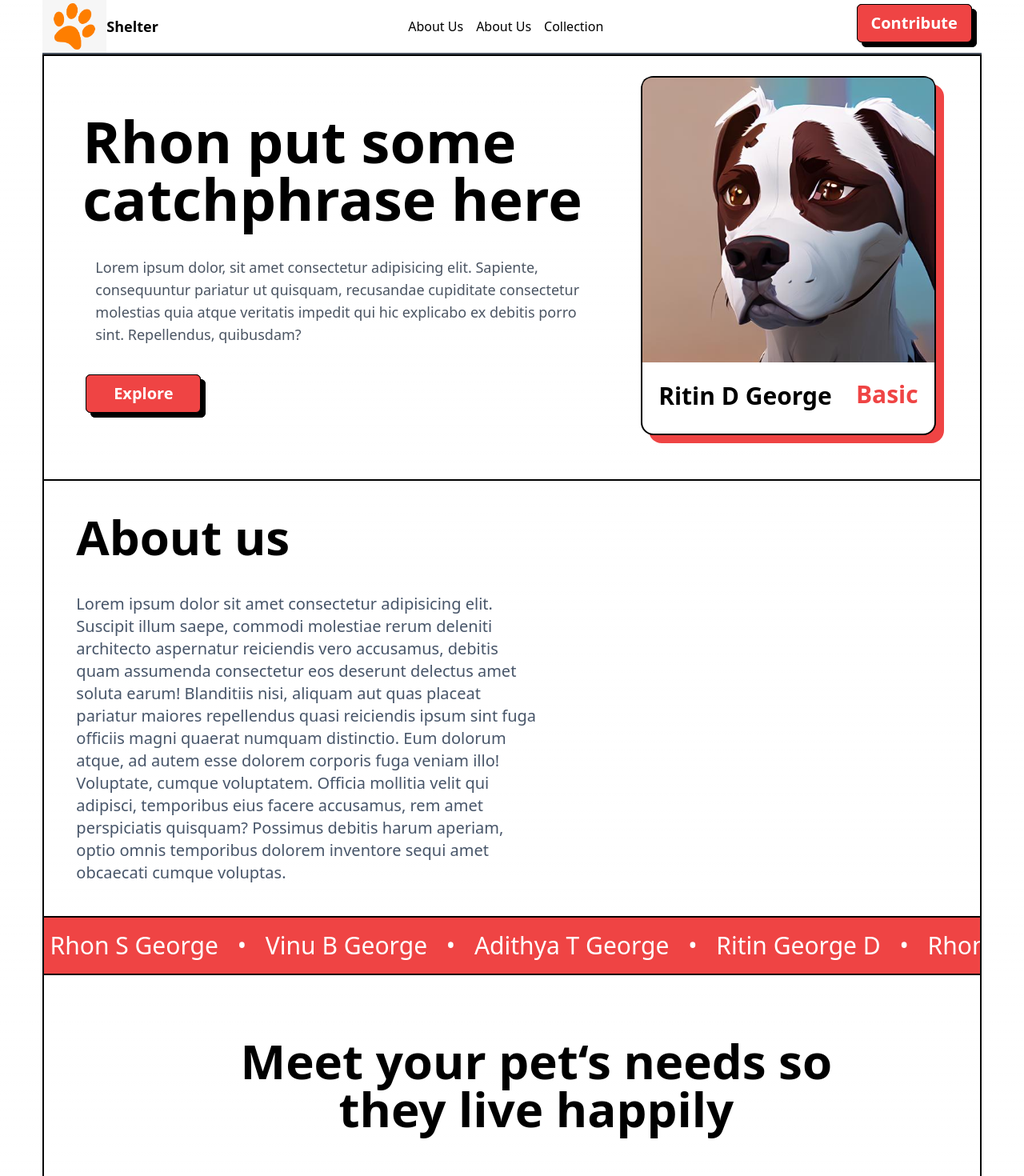
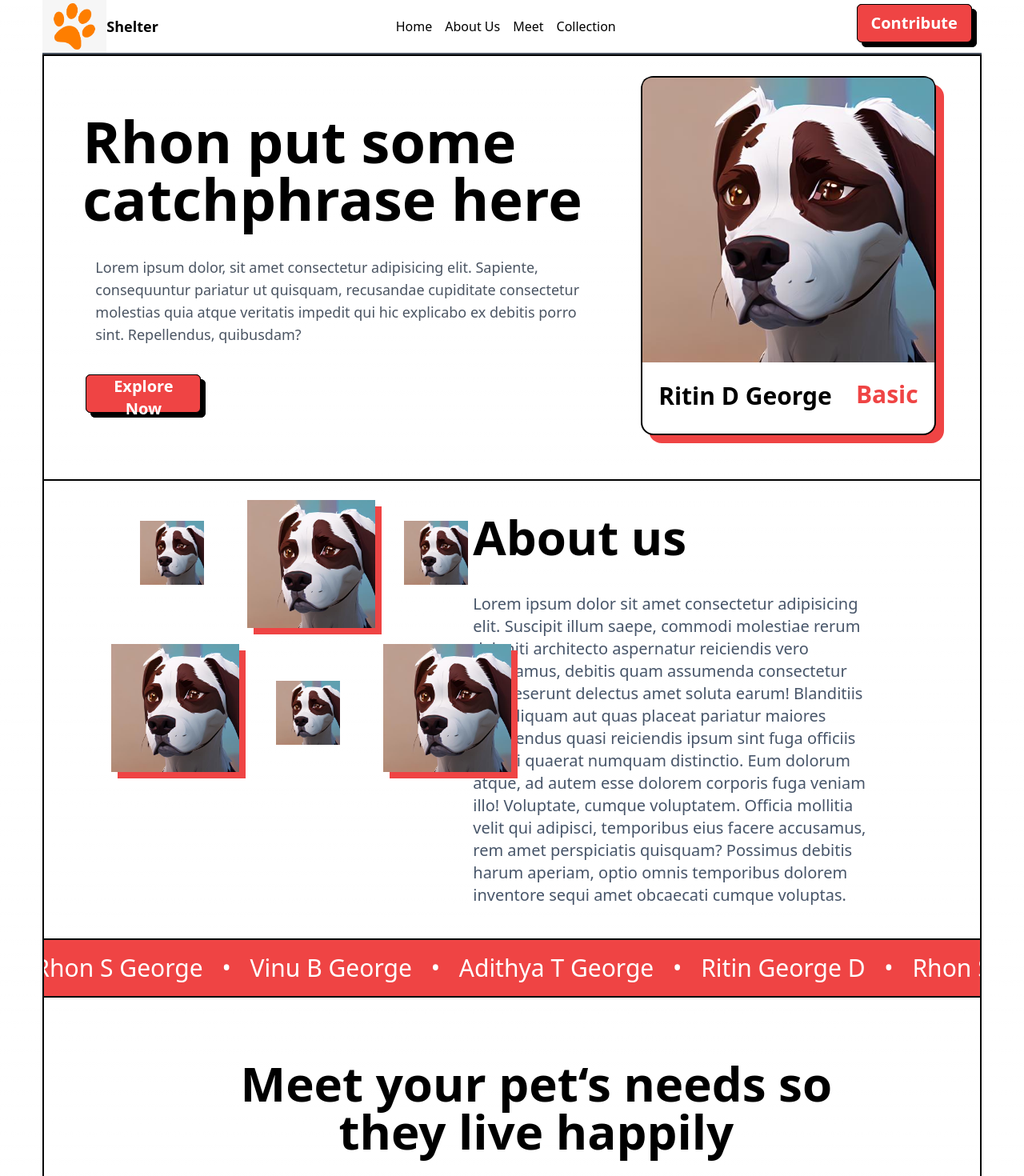
Before and after one commit to fal3n-4ngel/Project-Shelter, a Next.js app: page / in a window 1280 px wide. Shown: the top 1470 px of the page at 80% size. Built offline with nearby package versions, Linux system fonts and the light colour scheme.

Commit message:
add: animation and about us page
Co-authored-by: Adithya Krishnan <fal3n-4ngel@users.noreply.github.com>

```diff
--- a/package.json
+++ b/package.json
@@ -15,6 +15,7 @@
     "autoprefixer": "10.4.14",
     "eslint": "8.38.0",
     "eslint-config-next": "13.3.0",
+    "gsap": "^3.11.5",
     "next": "^13.3.0",
     "postcss": "8.4.22",
     "react": "^18.2.0",
--- /dev/null
+++ b/src/components/Knowmore.tsx
@@ -0,0 +1,25 @@
+import React from "react";
+import Image from "next/image";
+import dog from "../assets/dog.png";
+
+export default function Knowmore() {
+  return (
+    <div className=" ">
+      <div className=" border-[0.02em] border-black max-w-[20rem] flex flex-col  m-10   rounded-xl hover:shadow-[10px_10px_0px_rgb(239,68,68)] hover:translate-x-[-10px] hover:translate-y-[-10px] transition-all">
+        <div className=" rounded-t-lg img w-[100%] h-[80%] bg-black">
+          <Image
+            src={dog}
+            alt=""
+            className="h-[100%] border-black border-b-2 rounded-t-xl "
+          />
+        </div>
+        <div className="bg-white flex justify-between items-center m-2">
+          <div className="flex justify-center flex-col mt-1 gap-1">
+            <h1 className="text-black text-2xl font-semibold">Name</h1>
+          </div>
+          <h1 className=" text-red-500 text-2xl font-regular"> Test</h1>
+        </div>
+      </div>
+    </div>
+  );
+}
--- a/src/components/PetBox.tsx
+++ b/src/components/PetBox.tsx
@@ -1,17 +1,19 @@
 import React from 'react'
+import Image from "next/image";
+import dog from "../assets/dog.png";
 
 export default function PetBox() {
   return (
     <div>
-      <div className='flex flex-col border-2 border-black m-10  w-[230px] h-[280px] rounded-xl hover:shadow-[10px_10px_0px_rgb(239,68,68)] hover:translate-x-[-10px] hover:translate-y-[-10px] transition-all'>
+      <div className=' max-w-[20rem] flex flex-col border-[0.02em] border-black m-10   rounded-xl hover:shadow-[10px_10px_0px_rgb(239,68,68)] hover:translate-x-[-10px] hover:translate-y-[-10px] transition-all'>
         <div className=" rounded-t-lg img w-[100%] h-[80%] bg-black">
-
+        <Image src={dog} alt="" className="h-[100%] border-black border-b-2 rounded-t-xl " />
         </div>
         <div className='bg-white flex justify-between items-center m-2'>
           <div className="flex justify-center flex-col mt-1 gap-1">
-            <h1 className='text-black text-2xl font-bold'>Name</h1>
+            <h1 className='text-black text-2xl font-semibold'>Name</h1>
           </div>
-          <h1 className=' text-red-500 text-2xl font-bold'> rarity</h1>
+          <h1 className=' text-red-500 text-2xl font-regular'> rarity</h1>
         </div>
       </div>
     </div>
--- a/src/pages/index.tsx
+++ b/src/pages/index.tsx
@@ -2,15 +2,74 @@ import Image from "next/image";
 import { Inter } from "next/font/google";
 import PetBox from "@/components/PetBox";
 import PopButton from "@/components/PopButton";
+import Knowmore from "@/components/Knowmore";
 import dog from "../assets/dog.png";
 import Marquee from "react-fast-marquee";
+import { gsap } from "gsap";
+import { ScrollTrigger } from "gsap/dist/ScrollTrigger";
+import { useEffect, useRef } from "react";
 
 const inter = Inter({ subsets: ["latin"] });
 
 export default function Home() {
+  gsap.registerPlugin(ScrollTrigger);
+  const homeDogRef = useRef(null);
+  const homeTextRef = useRef<any>(null);
+  const aboutUsRef = useRef<any>(null);
+  const objectivePageRef = useRef<any>(null);
+  const collectionPageRef=useRef<any>(null)
+
+  let ctx = gsap.context(() => {});
+  let hometl = gsap.timeline(
+    ScrollTrigger.create({
+      trigger: "#home",
+      onEnter: () => {hometl.restart()},
+      onLeave: () => {hometl.revert()},
+      onEnterBack: () => {hometl.restart()},
+      onLeaveBack: () => {hometl.revert()}
+    })
+  );
+
+
+
+  const homeLoad = () => {
+    ctx.revert();
+    hometl.set(gsap.utils.toArray(homeTextRef.current.children), {
+      transformOrigin: "left",
+      opacity: 0,
+      scale: 0.7,
+    });
+    hometl.set(homeDogRef.current, { opacity: 0, scale: 0.9 });
+    hometl.to(gsap.utils.toArray(homeTextRef.current.children), {
+      opacity: 1,
+      scale: 1,
+      duration: 1,
+      stagger: .2,
+      ease: "power2.easeIn",
+    });
+    hometl.to(homeDogRef.current, {
+      opacity: 1,
+      scale: 1,
+      duration: 1,
+      ease: "power3.easeInOut",
+    },"-=.5");
+  };
+
+  useEffect(() => {
+    ctx.add(() => {
+      homeLoad();
+    });
+    return () => {
+      ctx.revert();
+    };
+  });
+
   return (
     <main className="w-11/12 center m-auto text-black items-center justify-center">
-      <nav id="navbar" className=" sticky z-10 bg-white top-0 w-full   border-b-2 border-gray-600">
+      <nav
+        id="navbar"
+        className=" sticky z-10 bg-white top-0 w-full   border-b-2 border-gray-600"
+      >
         <div className="flex  flex-row items-center justify-between ">
           <div className="flex flex-row items-center justify-start">
             <div className="w-20">
@@ -18,10 +77,58 @@ export default function Home() {
             </div>
             <div className="text-lg text-black font-semibold">Shelter</div>
           </div>
-          <div className="flex flex-row justify-between space-x-4">
-            <div className="text-black">About Us</div>
-            <div className="text-black">About Us</div>
-            <div className="text-black">Collection</div>
+          <div>
+            <ul className="flex flex-row justify-between space-x-4 ">
+              <li data-te-nav-item-ref>
+                <a
+                  className="text-black disabled:text-slate-100"
+                  onClick={() => {
+                    homeTextRef?.current?.scrollIntoView({
+                      block: "end",
+                      behavior: "smooth",
+                    });
+                  }}
+                >
+                  Home
+                </a>
+              </li>
+              <li data-te-nav-item-ref>
+                <a onClick={() => {
+                    aboutUsRef?.current?.scrollIntoView({
+                      top: -100,
+                      block: "start",
+                      behavior: "smooth",
+                    });
+                  }}
+                  className="text-black disabled:text-slate-100"
+                >
+                  About Us
+                </a>
+              </li>
+              <li>
+                <a onClick={() => {
+                    objectivePageRef?.current?.scrollIntoView({
+                      block: "start",
+                      behavior: "smooth",
+                    });
+                  }}>
+                  Meet
+                </a>
+              </li>
+
+              <li>
+                <a onClick={() => {
+                    collectionPageRef?.current?.scrollIntoView({
+                      block: "start",
+                      behavior: "smooth",
+                    });
+                  }}
+                  className="text-black disabled:text-slate-100"
+                >
+                  Collection
+                </a>
+              </li>
+            </ul>
           </div>
 
           <div className="flex flex-row justify-between items-center space-x-4">
@@ -40,7 +147,10 @@ export default function Home() {
           id="home"
           className="flex text-black  border-b-[2px] border-black max-w-[2000px] min-h-[60vh]  justify-between pl-12"
         >
-          <div className="max-w-[60%] flex flex-col  justify-center">
+          <div
+            className="max-w-[60%] flex flex-col  justify-center"
+            ref={homeTextRef}
+          >
             <h1 className="flex mb-5 text-7xl font-bold">
               Rhon put some catchphrase here
             </h1>
@@ -52,7 +162,7 @@ export default function Home() {
             </p>
             <div className="mt-4">
               <PopButton
-                text="Explore"
+                text="Explore Now"
                 bgcolor="bg-red-500"
                 textColor="text-white"
                 shadow="rgb(0,0,0)"
@@ -60,7 +170,10 @@ export default function Home() {
             </div>
           </div>
 
-          <div className="w-[70%] item-center flex justify-end">
+          <div
+            className="w-[70%] item-center flex justify-end"
+            ref={homeDogRef}
+          >
             <div className="  bg-white flex flex-col border-2 border-black m-10  shadow-red-500 w-9/13  rounded-2xl shadow-[10px_10px_0px_rgb(0,0,0)]  translate-x-[-15px]  translate-y-[-15px] transition-all">
               <div className=" rounded-t-lg img w-[100%] h-[80%] bg-black">
                 <Image src={dog} alt="" className="h-[100%] rounded-t-xl " />
@@ -79,38 +192,93 @@ export default function Home() {
 
         <div
           id="aboutUs"
-          className="flex min-h-8/10 border-b-[2px] border-black"
+          className="flex flex-row justify-between min-h-8/10 border-b-[2px] border-black"
+          ref={aboutUsRef}
         >
-          <div></div>
-          <div className="w-[50%] m-10 flex flex-col justify-center">
-            <h1 className="mb-10 text-6xl font-bold text-black">About us</h1>
-            <p className="text-slate-600 text-xl">
-              Lorem ipsum dolor sit amet consectetur adipisicing elit. Suscipit
-              illum saepe, commodi molestiae rerum deleniti architecto
-              aspernatur reiciendis vero accusamus, debitis quam assumenda
-              consectetur eos deserunt delectus amet soluta earum! Blanditiis
-              nisi, aliquam aut quas placeat pariatur maiores repellendus quasi
-              reiciendis ipsum sint fuga officiis magni quaerat numquam
-              distinctio. Eum dolorum atque, ad autem esse dolorem corporis fuga
-              veniam illo! Voluptate, cumque voluptatem. Officia mollitia velit
-              qui adipisci, temporibus eius facere accusamus, rem amet
-              perspiciatis quisquam? Possimus debitis harum aperiam, optio omnis
-              temporibus dolorem inventore sequi amet obcaecati cumque voluptas.
-            </p>
+          <div>
+            <div className="w-11/12 flex flex-row ">
+
+                <div className=" relative w-full">
+
+                  <div className=" absolute w-40  top-[200px] left-20 shadow-red-500   shadow-[8px_8px_0px_rgb(0,0,0)] translate-y-1 translate-x-1 transition-all  ">
+                    <Image src={dog} alt="" />
+                  </div>
+
+                  <div className=" absolute w-20  top-[50px] left-[120px]  rounded-xl ">
+                    <Image src={dog} alt="" />
+                  </div>
+
+                  <div className="  absolute w-40  top-[20px] left-[250px] shadow-red-500  shadow-[8px_8px_0px_rgb(0,0,0)] translate-y-1 translate-x-1 transition-all">
+                  <Image src={dog} alt="" />
+                  </div>
+
+                  <div className=" absolute w-20  top-[50px] left-[450px]  rounded-xl ">
+                    <Image src={dog} alt="" />
+                  </div>
+
+                  <div className="  absolute w-40 top-[200px] left-[420px] shadow-red-500 shadow-[8px_8px_0px_rgb(0,0,0)] translate-y-1 translate-x-1 transition-all ">
+                  <Image src={dog} alt="" />
+                  </div>
+
+                  <div className=" absolute w-20  top-[250px] left-[290px]  rounded-xl ">
+                    <Image src={dog} alt="" />
+                  </div>
+
+                </div>
+
+              <div className="w-full m-10 flex flex-col justify-center">
+                <h1 className="mb-10 text-6xl font-bold text-black">
+                  About us
+                </h1>
+
+                <p className="text-slate-600 text-xl">
+                  Lorem ipsum dolor sit amet consectetur adipisicing elit.
+                  Suscipit illum saepe, commodi molestiae rerum deleniti
+                  architecto aspernatur reiciendis vero accusamus, debitis quam
+                  assumenda consectetur eos deserunt delectus amet soluta earum!
+                  Blanditiis nisi, aliquam aut quas placeat pariatur maiores
+                  repellendus quasi reiciendis ipsum sint fuga officiis magni
+                  quaerat numquam distinctio. Eum dolorum atque, ad autem esse
+                  dolorem corporis fuga veniam illo! Voluptate, cumque
+                  voluptatem. Officia mollitia velit qui adipisci, temporibus
+                  eius facere accusamus, rem amet perspiciatis quisquam?
+                  Possimus debitis harum aperiam, optio omnis temporibus dolorem
+                  inventore sequi amet obcaecati cumque voluptas.
+                </p>
+              </div>
+            </div>
           </div>
         </div>
 
-
-        <Marquee className="bg-red-500 text-white border-black border-b-2 text-3xl min-h-[4.5rem]" gradient={false} speed={40}>
-          <h1>itin George D  <span className="px-4 ">•</span>  Rhon S George  <span className="p-x-4 mx-4">•</span>  Vinu B George  <span className="p-x-4 mx-4">•</span> Adithya T George  <span className="p-x-4 mx-4">•</span>  R</h1>
-          <h1>itin George D  <span className="px-4 ">•</span>  Rhon S George  <span className="p-x-4 mx-4">•</span>  Vinu B George  <span className="p-x-4 mx-4">•</span> Adithya T George  <span className="p-x-4 mx-4">•</span>  R</h1>
-          <h1>itin George D  <span className="px-4 ">•</span>  Rhon S George  <span className="p-x-4 mx-4">•</span>  Vinu B George  <span className="p-x-4 mx-4">•</span> Adithya T George  <span className="p-x-4 mx-4">•</span>  R</h1>
-
+        <Marquee
+          className="bg-red-500 text-white border-black border-b-2 text-3xl min-h-[4.5rem]"
+          gradient={false}
+          speed={40}
+        >
+          <h1>
+            itin George D <span className="px-4 ">•</span> Rhon S George{" "}
+            <span className="p-x-4 mx-4">•</span> Vinu B George{" "}
+            <span className="p-x-4 mx-4">•</span> Adithya T George{" "}
+            <span className="p-x-4 mx-4">•</span> R
+          </h1>
+          <h1>
+            itin George D <span className="px-4 ">•</span> Rhon S George{" "}
+            <span className="p-x-4 mx-4">•</span> Vinu B George{" "}
+            <span className="p-x-4 mx-4">•</span> Adithya T George{" "}
+            <span className="p-x-4 mx-4">•</span> R
+          </h1>
+          <h1>
+            itin George D <span className="px-4 ">•</span> Rhon S George{" "}
+            <span className="p-x-4 mx-4">•</span> Vinu B George{" "}
+            <span className="p-x-4 mx-4">•</span> Adithya T George{" "}
+            <span className="p-x-4 mx-4">•</span> R
+          </h1>
         </Marquee>
 
         <div
           id="meet"
           className="flex flex-col min-h-[70vh] border-b-[2px]  border-black items-center justify-center m-auto"
+          ref={objectivePageRef}
         >
           <div className="flex flex-col items-center justify-center">
             <div className="flex  text-black text-6xl font-semibold text-center">
@@ -121,56 +289,50 @@ export default function Home() {
             </div>
           </div>
           <div className="mt-6 flex md:flex-row flex-col">
-            <div className="w-[330px] h-[180px] flex flex-col bg-white border-2 border-black m-10   rounded-lg shadow-black shadow-[6px_6px_0px_rgb(0,0,0)] -translate-y-1 -translate-x-1 transition-all" >
-              <div >
+            <div className="w-[330px] h-[180px] flex flex-col bg-white border-2 border-black m-10   rounded-lg shadow-black shadow-[6px_6px_0px_rgb(0,0,0)] -translate-y-1 -translate-x-1 transition-all">
+              <div>
                 <div className="text-center text-black text-2xl font-semibold">
                   random text ig
                 </div>
                 <div className="  p-4 text-slate-500-400 text-xl font-thin">
-                  Lorem ipsum dolor sit amet consectetur adipisicing elit. Suscipit
-                  illum saepe, commodi molestiae rerum deleniti architecto
-
+                  Lorem ipsum dolor sit amet consectetur adipisicing elit.
+                  Suscipit illum saepe, commodi molestiae rerum deleniti
+                  architecto
                 </div>
               </div>
             </div>
 
-            <div className="w-[330px] h-[180px] flex flex-col bg-white border-2 border-black m-10   rounded-lg shadow-black shadow-[6px_6px_0px_rgb(0,0,0)] -translate-y-1 -translate-x-1 transition-all" >
-              <div >
+            <div className="w-[330px] h-[180px] flex flex-col bg-white border-2 border-black m-10   rounded-lg shadow-black shadow-[6px_6px_0px_rgb(0,0,0)] -translate-y-1 -translate-x-1 transition-all">
+              <div>
                 <div className="text-center text-black text-2xl font-semibold">
                   random text ig
                 </div>
                 <div className="  p-4 text-slate-500-400 text-xl font-thin">
-                  Lorem ipsum dolor sit amet consectetur adipisicing elit. Suscipit
-                  illum saepe, commodi molestiae rerum deleniti architecto
-
+                  Lorem ipsum dolor sit amet consectetur adipisicing elit.
+                  Suscipit illum saepe, commodi molestiae rerum deleniti
+                  architecto
                 </div>
               </div>
             </div>
 
-            <div className="w-[330px] h-[180px] flex flex-col bg-white border-2 border-black m-10   rounded-lg shadow-black shadow-[6px_6px_0px_rgb(0,0,0)] -translate-y-1 -translate-x-1 transition-all" >
-              <div >
+            <div className="w-[330px] h-[180px] flex flex-col bg-white border-2 border-black m-10   rounded-lg shadow-black shadow-[6px_6px_0px_rgb(0,0,0)] -translate-y-1 -translate-x-1 transition-all">
+              <div>
                 <div className="text-center text-black text-2xl font-semibold">
                   random text ig
                 </div>
                 <div className="  p-4 text-slate-500-400 text-xl font-thin">
-                  Lorem ipsum dolor sit amet consectetur adipisicing elit. Suscipit
-                  illum saepe, commodi molestiae rerum deleniti architecto
-
+                  Lorem ipsum dolor sit amet consectetur adipisicing elit.
+                  Suscipit illum saepe, commodi molestiae rerum deleniti
+                  architecto
                 </div>
               </div>
             </div>
-
-
-
-
-
-
-
           </div>
         </div>
 
         <div
           id="collection"
+          ref={collectionPageRef}
           className="relative w-[100%] flex flex-col item-center justify-start"
         >
           <h1 className="text-black font-bold text-[70px] m-auto">
@@ -182,6 +344,11 @@ export default function Home() {
             <PetBox />
             <PetBox />
             <PetBox />
+            <PetBox />
+            <PetBox />
+            <PetBox />
+            <PetBox />
+            <Knowmore />
           </div>
         </div>
 
--- a/tsconfig.json
+++ b/tsconfig.json
@@ -8,7 +8,7 @@
     "forceConsistentCasingInFileNames": true,
     "noEmit": true,
     "esModuleInterop": true,
-    "module": "esnext",
+    "module": "CommonJS",
     "moduleResolution": "node",
     "resolveJsonModule": true,
     "isolatedModules": true,
```
Also changed, not shown: 2 other files (tests, documents, lock files or other folders).
